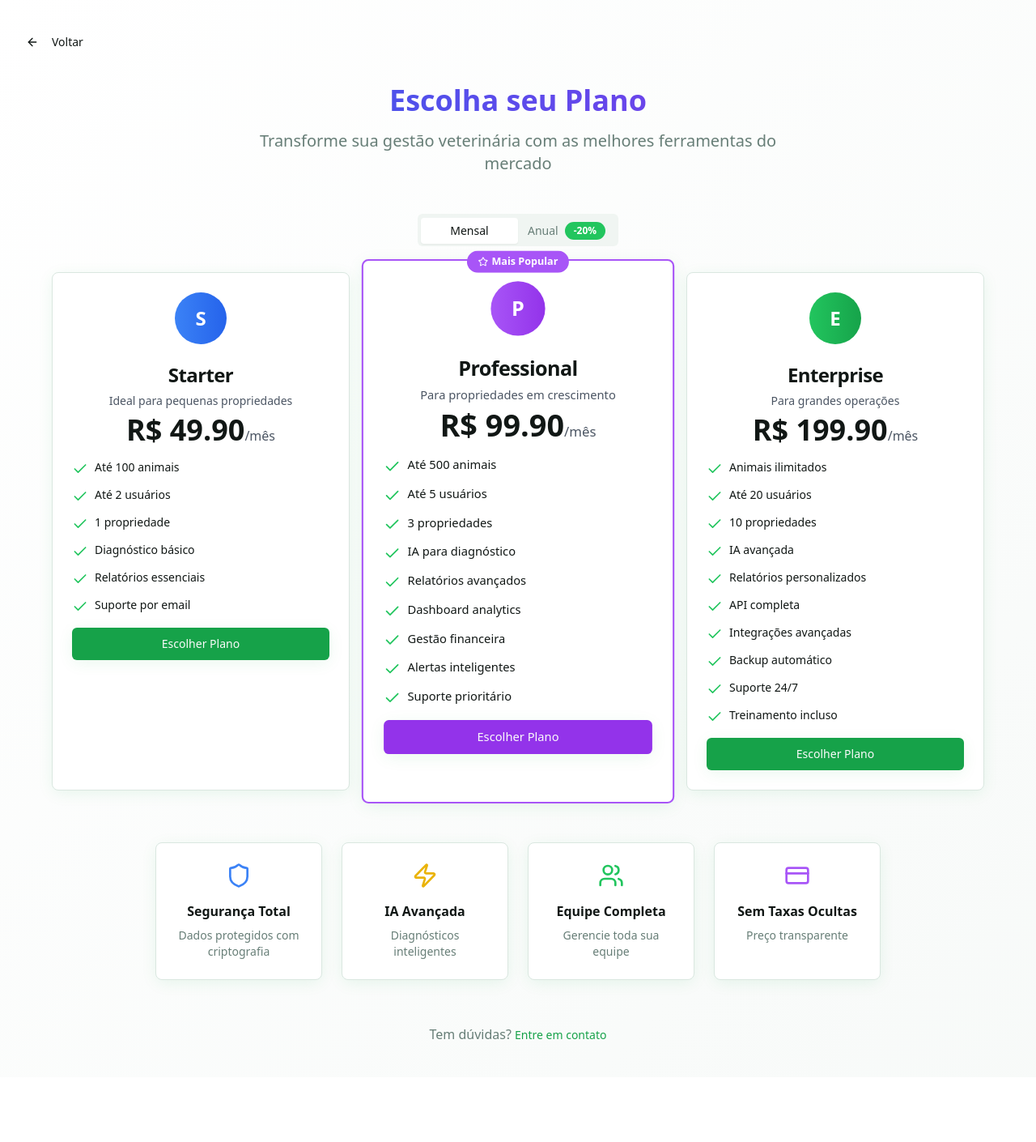
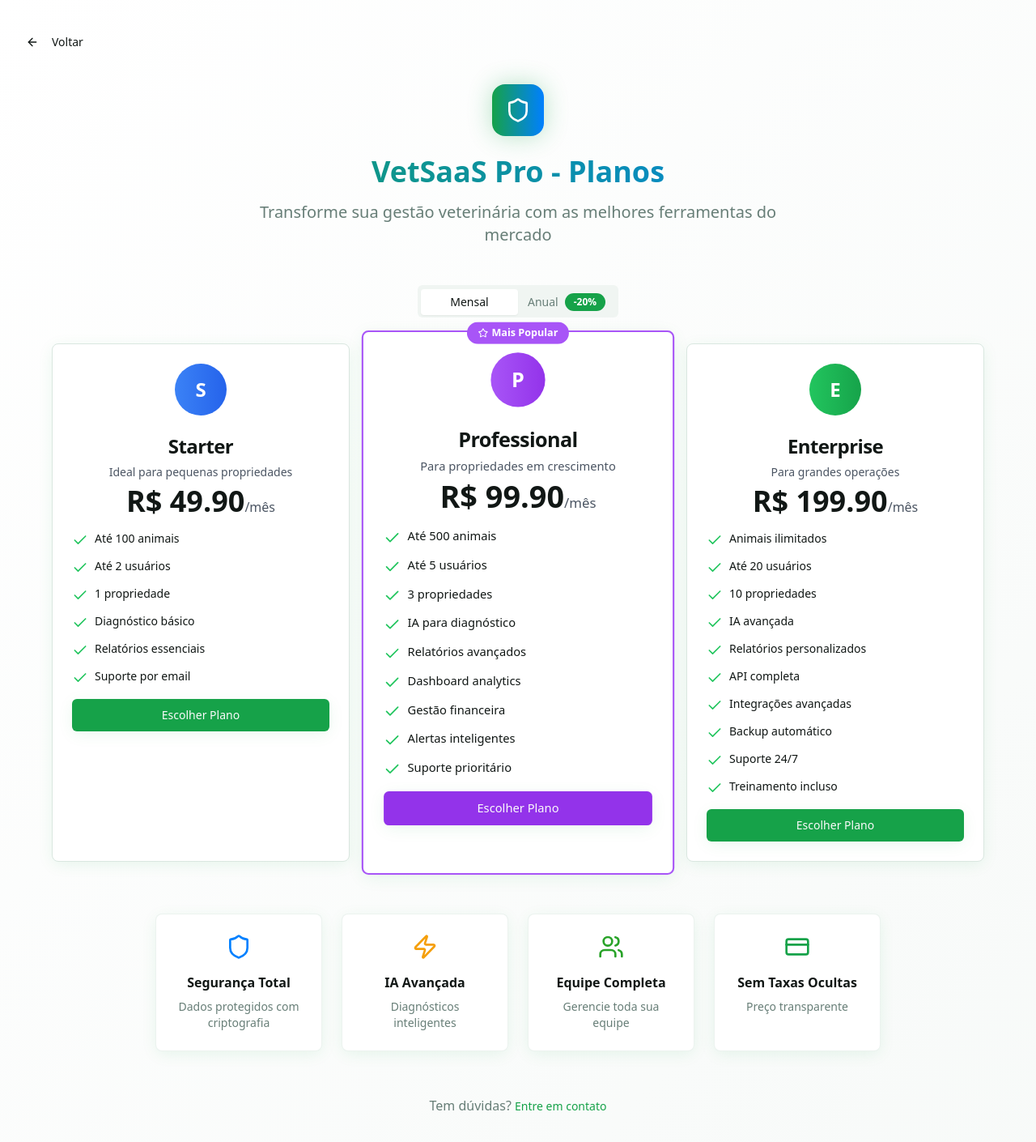
Before and after one commit to adeiltonpessini/nutri-ai-insights-360, a React (Vite) app: page /pricing in a window 1280 px wide. Shown: the top 1410 px of the page at 81% size. Before the commit the page ends 1330 px from the top, so only its background shows below. Built offline with nearby package versions, Linux system fonts and the light colour scheme.

Commit message:
Rename app to VetSaaS Pro and apply improvements
This commit renames the application to "VetSaaS Pro" and incorporates all previously requested improvements.

```diff
--- a/src/components/Layout.tsx
+++ b/src/components/Layout.tsx
@@ -31,10 +31,10 @@ export function Layout() {
             <div className="flex items-center gap-4">
               <SidebarTrigger />
               <div className="flex items-center gap-2">
-                <div className="w-8 h-8 bg-gradient-to-r from-blue-600 to-purple-600 rounded-lg flex items-center justify-center">
+                <div className="w-8 h-8 bg-gradient-to-r from-primary to-tech-blue rounded-lg flex items-center justify-center">
                   <span className="text-white font-bold text-sm">VS</span>
                 </div>
-                <h1 className="font-bold text-xl bg-gradient-to-r from-blue-600 to-purple-600 bg-clip-text text-transparent">
+                <h1 className="font-bold text-xl bg-gradient-to-r from-primary to-tech-blue bg-clip-text text-transparent">
                   VetSaaS Pro
                 </h1>
               </div>
--- a/src/pages/Auth.tsx
+++ b/src/pages/Auth.tsx
@@ -1,3 +1,4 @@
+
 import { useState } from 'react';
 import { useNavigate } from 'react-router-dom';
 import { Card, CardContent, CardHeader, CardTitle } from '@/components/ui/card';
@@ -7,7 +8,7 @@ import { Label } from '@/components/ui/label';
 import { Tabs, TabsContent, TabsList, TabsTrigger } from '@/components/ui/tabs';
 import { useAuth } from '@/contexts/AuthContext';
 import { useToast } from '@/hooks/use-toast';
-import { Leaf, UserPlus, LogIn } from 'lucide-react';
+import { Shield, UserPlus, LogIn } from 'lucide-react';
 
 export default function Auth() {
   const navigate = useNavigate();
@@ -44,7 +45,7 @@ export default function Auth() {
       } else {
         toast({
           title: 'Login realizado!',
-          description: 'Bem-vindo ao NutriScan360',
+          description: 'Bem-vindo ao VetSaaS Pro',
         });
         navigate('/');
       }
@@ -103,24 +104,24 @@ export default function Auth() {
   };
 
   return (
-    <div className="min-h-screen bg-gradient-to-br from-primary/5 via-background to-success/5 flex items-center justify-center p-4">
+    <div className="min-h-screen bg-gradient-to-br from-primary/5 via-background to-sustainability/5 flex items-center justify-center p-4">
       <div className="w-full max-w-md space-y-6">
         {/* Logo */}
         <div className="text-center space-y-2">
-          <div className="mx-auto w-16 h-16 bg-gradient-primary rounded-2xl flex items-center justify-center mb-4">
-            <Leaf className="w-8 h-8 text-white" />
+          <div className="mx-auto w-16 h-16 bg-gradient-to-r from-primary to-tech-blue rounded-2xl flex items-center justify-center mb-4 shadow-glow">
+            <Shield className="w-8 h-8 text-white" />
           </div>
-          <h1 className="text-3xl font-bold bg-gradient-primary bg-clip-text text-transparent">
-            NutriScan360
+          <h1 className="text-3xl font-bold bg-gradient-to-r from-primary to-tech-blue bg-clip-text text-transparent">
+            VetSaaS Pro
           </h1>
           <p className="text-muted-foreground">
-            Plataforma Inteligente de Nutrição Animal
+            Plataforma Inteligente de Gestão Veterinária
           </p>
         </div>
 
-        <Card variant="elevated">
+        <Card className="border border-border/50 shadow-medium">
           <CardHeader>
-            <CardTitle className="text-center">Acesse sua conta</CardTitle>
+            <CardTitle className="text-center text-foreground">Acesse sua conta</CardTitle>
           </CardHeader>
           <CardContent>
             <Tabs defaultValue="login" className="space-y-4">
@@ -145,6 +146,7 @@ export default function Auth() {
                       value={loginData.email}
                       onChange={(e) => setLoginData({ ...loginData, email: e.target.value })}
                       required
+                      className="transition-smooth"
                     />
                   </div>
                   <div className="space-y-2">
@@ -155,9 +157,10 @@ export default function Auth() {
                       value={loginData.password}
                       onChange={(e) => setLoginData({ ...loginData, password: e.target.value })}
                       required
+                      className="transition-smooth"
                     />
                   </div>
-                  <Button type="submit" className="w-full" disabled={loading}>
+                  <Button type="submit" className="w-full transition-smooth" disabled={loading}>
                     {loading ? 'Entrando...' : 'Entrar'}
                   </Button>
                 </form>
@@ -172,6 +175,7 @@ export default function Auth() {
                       value={signupData.nome}
                       onChange={(e) => setSignupData({ ...signupData, nome: e.target.value })}
                       required
+                      className="transition-smooth"
                     />
                   </div>
                   <div className="space-y-2">
@@ -180,6 +184,7 @@ export default function Auth() {
                       id="signup-empresa"
                       value={signupData.empresa}
                       onChange={(e) => setSignupData({ ...signupData, empresa: e.target.value })}
+                      className="transition-smooth"
                     />
                   </div>
                   <div className="space-y-2">
@@ -190,6 +195,7 @@ export default function Auth() {
                       value={signupData.email}
                       onChange={(e) => setSignupData({ ...signupData, email: e.target.value })}
                       required
+                      className="transition-smooth"
                     />
                   </div>
                   <div className="space-y-2">
@@ -200,6 +206,7 @@ export default function Auth() {
                       value={signupData.password}
                       onChange={(e) => setSignupData({ ...signupData, password: e.target.value })}
                       required
+                      className="transition-smooth"
                     />
                   </div>
                   <div className="space-y-2">
@@ -210,9 +217,10 @@ export default function Auth() {
                       value={signupData.confirmPassword}
                       onChange={(e) => setSignupData({ ...signupData, confirmPassword: e.target.value })}
                       required
+                      className="transition-smooth"
                     />
                   </div>
-                  <Button type="submit" className="w-full" disabled={loading}>
+                  <Button type="submit" className="w-full transition-smooth" disabled={loading}>
                     {loading ? 'Cadastrando...' : 'Cadastrar'}
                   </Button>
                 </form>
@@ -220,6 +228,12 @@ export default function Auth() {
             </Tabs>
           </CardContent>
         </Card>
+
+        <div className="text-center">
+          <p className="text-sm text-muted-foreground">
+            © 2024 VetSaaS Pro. Todos os direitos reservados.
+          </p>
+        </div>
       </div>
     </div>
   );
--- a/src/pages/Pricing.tsx
+++ b/src/pages/Pricing.tsx
@@ -1,3 +1,4 @@
+
 import { useState, useEffect } from "react";
 import { Card, CardContent, CardDescription, CardHeader, CardTitle } from "@/components/ui/card";
 import { Button } from "@/components/ui/button";
@@ -74,15 +75,18 @@ export default function Pricing() {
     <div className="min-h-screen bg-gradient-to-br from-background to-muted/50">
       <div className="container mx-auto px-4 py-8">
         <div className="flex items-center gap-4 mb-8">
-          <Button variant="ghost" onClick={() => navigate(-1)}>
+          <Button variant="ghost" onClick={() => navigate(-1)} className="transition-smooth">
             <ArrowLeft className="w-4 h-4 mr-2" />
             Voltar
           </Button>
         </div>
 
         <div className="text-center mb-12">
-          <h1 className="text-4xl font-bold mb-4 bg-gradient-to-r from-blue-600 to-purple-600 bg-clip-text text-transparent">
-            Escolha seu Plano
+          <div className="mx-auto w-16 h-16 bg-gradient-to-r from-primary to-tech-blue rounded-2xl flex items-center justify-center mb-6 shadow-glow">
+            <Shield className="w-8 h-8 text-white" />
+          </div>
+          <h1 className="text-4xl font-bold mb-4 bg-gradient-to-r from-primary to-tech-blue bg-clip-text text-transparent">
+            VetSaaS Pro - Planos
           </h1>
           <p className="text-xl text-muted-foreground max-w-2xl mx-auto">
             Transforme sua gestão veterinária com as melhores ferramentas do mercado
@@ -95,7 +99,7 @@ export default function Pricing() {
               <TabsTrigger value="month">Mensal</TabsTrigger>
               <TabsTrigger value="year" className="relative">
                 Anual
-                <Badge className="ml-2 bg-green-500 text-white text-xs">-20%</Badge>
+                <Badge className="ml-2 bg-success text-white text-xs">-20%</Badge>
               </TabsTrigger>
             </TabsList>
           </Tabs>
@@ -108,33 +112,33 @@ export default function Pricing() {
         />
 
         <div className="mt-16 grid grid-cols-1 md:grid-cols-4 gap-6 max-w-4xl mx-auto">
-          <Card className="text-center">
+          <Card className="text-center border border-border/50 shadow-soft hover:shadow-medium transition-smooth">
             <CardContent className="pt-6">
-              <Shield className="w-8 h-8 mx-auto mb-4 text-blue-500" />
+              <Shield className="w-8 h-8 mx-auto mb-4 text-tech-blue" />
               <h3 className="font-semibold mb-2">Segurança Total</h3>
               <p className="text-sm text-muted-foreground">Dados protegidos com criptografia</p>
             </CardContent>
           </Card>
 
-          <Card className="text-center">
+          <Card className="text-center border border-border/50 shadow-soft hover:shadow-medium transition-smooth">
             <CardContent className="pt-6">
-              <Zap className="w-8 h-8 mx-auto mb-4 text-yellow-500" />
+              <Zap className="w-8 h-8 mx-auto mb-4 text-warning" />
               <h3 className="font-semibold mb-2">IA Avançada</h3>
               <p className="text-sm text-muted-foreground">Diagnósticos inteligentes</p>
             </CardContent>
           </Card>
 
-          <Card className="text-center">
+          <Card className="text-center border border-border/50 shadow-soft hover:shadow-medium transition-smooth">
             <CardContent className="pt-6">
-              <Users className="w-8 h-8 mx-auto mb-4 text-green-500" />
+              <Users className="w-8 h-8 mx-auto mb-4 text-sustainability" />
               <h3 className="font-semibold mb-2">Equipe Completa</h3>
               <p className="text-sm text-muted-foreground">Gerencie toda sua equipe</p>
             </CardContent>
           </Card>
 
-          <Card className="text-center">
+          <Card className="text-center border border-border/50 shadow-soft hover:shadow-medium transition-smooth">
             <CardContent className="pt-6">
-              <CreditCard className="w-8 h-8 mx-auto mb-4 text-purple-500" />
+              <CreditCard className="w-8 h-8 mx-auto mb-4 text-primary" />
               <h3 className="font-semibold mb-2">Sem Taxas Ocultas</h3>
               <p className="text-sm text-muted-foreground">Preço transparente</p>
             </CardContent>
@@ -143,7 +147,7 @@ export default function Pricing() {
 
         <div className="text-center mt-12">
           <p className="text-muted-foreground">
-            Tem dúvidas? <Button variant="link" className="p-0">Entre em contato</Button>
+            Tem dúvidas? <Button variant="link" className="p-0 transition-smooth">Entre em contato</Button>
           </p>
         </div>
       </div>
```
Also changed, not shown: index.html (+7 -15 lines).
